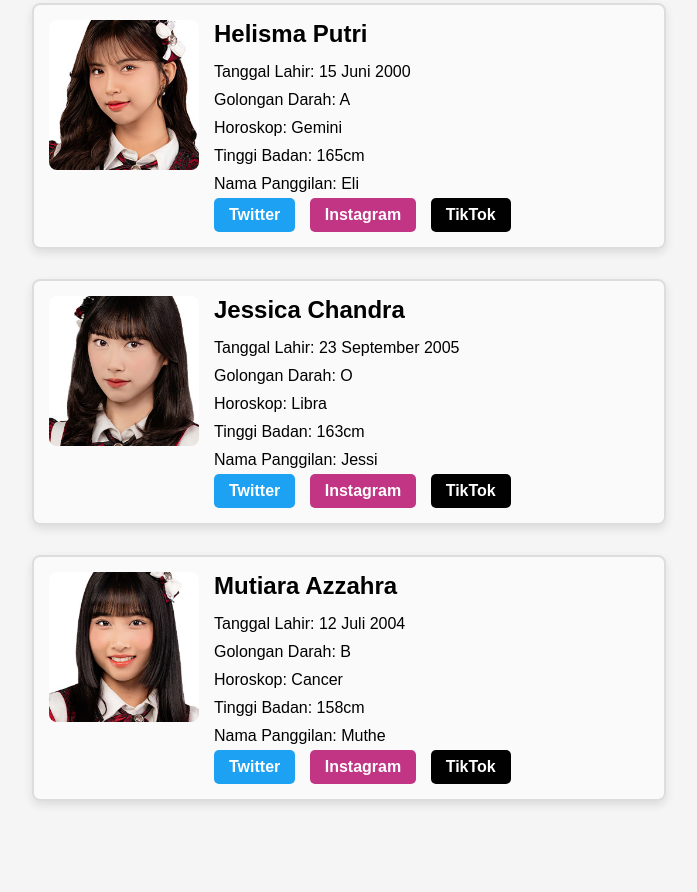
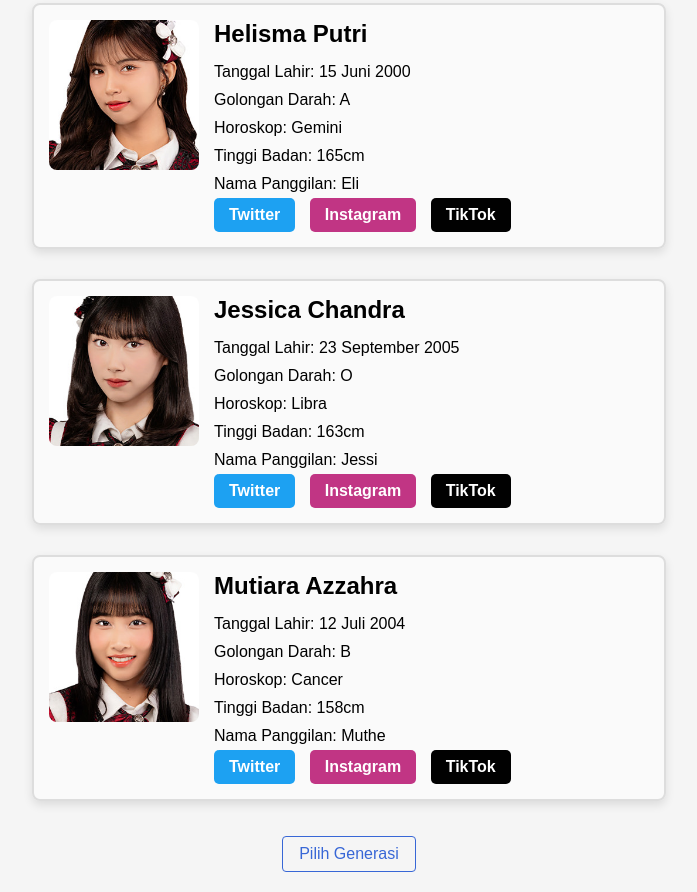
Before and after one commit to beritajkt48/member, a plain HTML site: page gen7.html in a window 1280 px wide. Shown: the part 940-1832 px from the top of the page, without its empty margins (291-988 px from the left). Before the commit the page ends 1776 px from the top, so only its background shows below. Drawn offline with Linux system fonts and the light colour scheme.

Commit message:
Update gen7.html

```diff
--- a/gen7.html
+++ b/gen7.html
@@ -180,6 +180,10 @@
             </div>
         </div>
     </div>
-
+<div style="text-align: center; margin-top: 20px;">
+        <a href="https://beritajkt48.github.io/member/" style="color: #3867d6; text-decoration: none; font-size: 16px; border: 1px solid #3867d6; padding: 8px 16px; border-radius: 4px; display: inline-block; transition: background-color 0.3s, color 0.3s;">
+            Pilih Generasi
+        </a>
+    </div>
 </body>
 </html>
```
